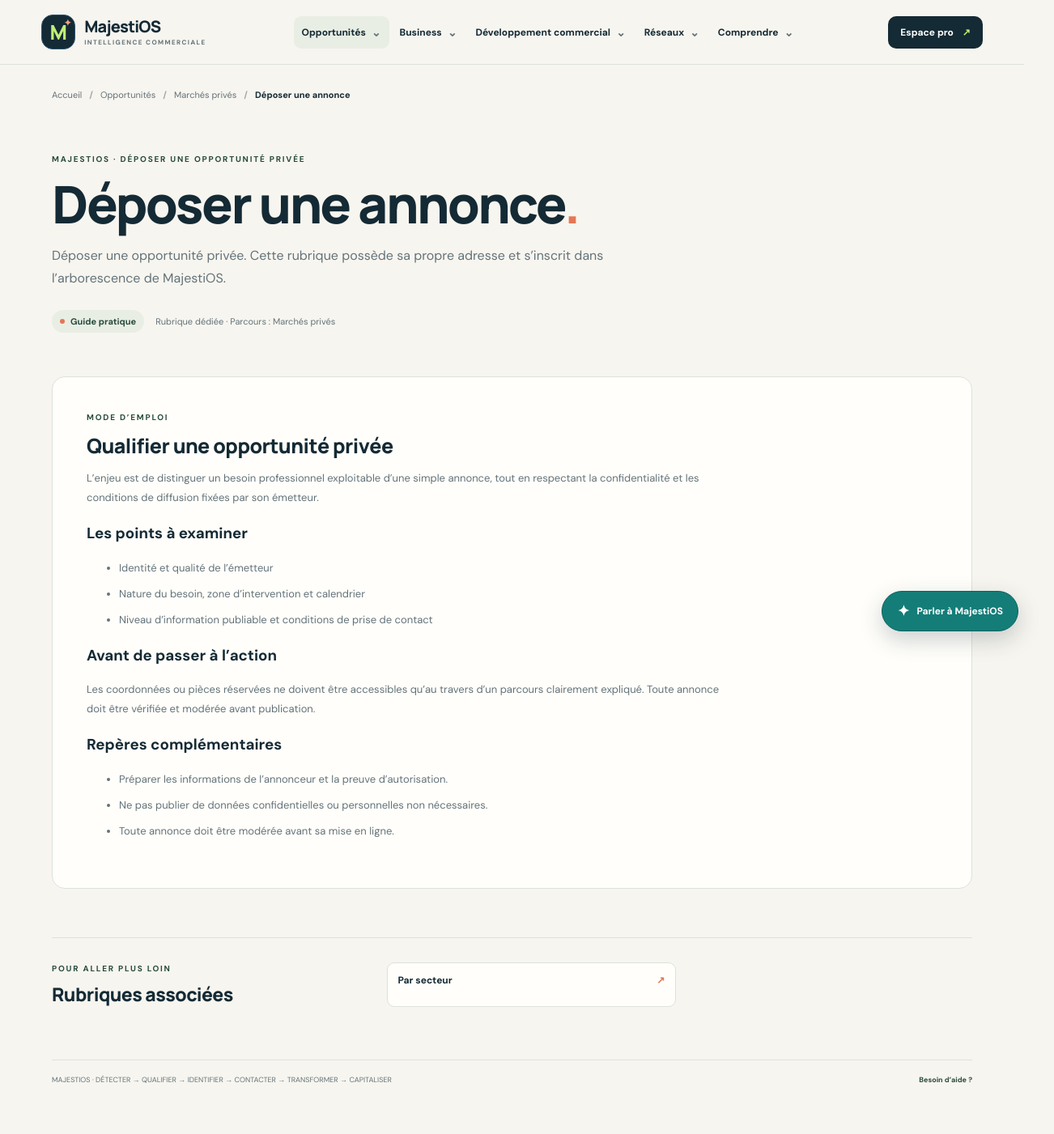
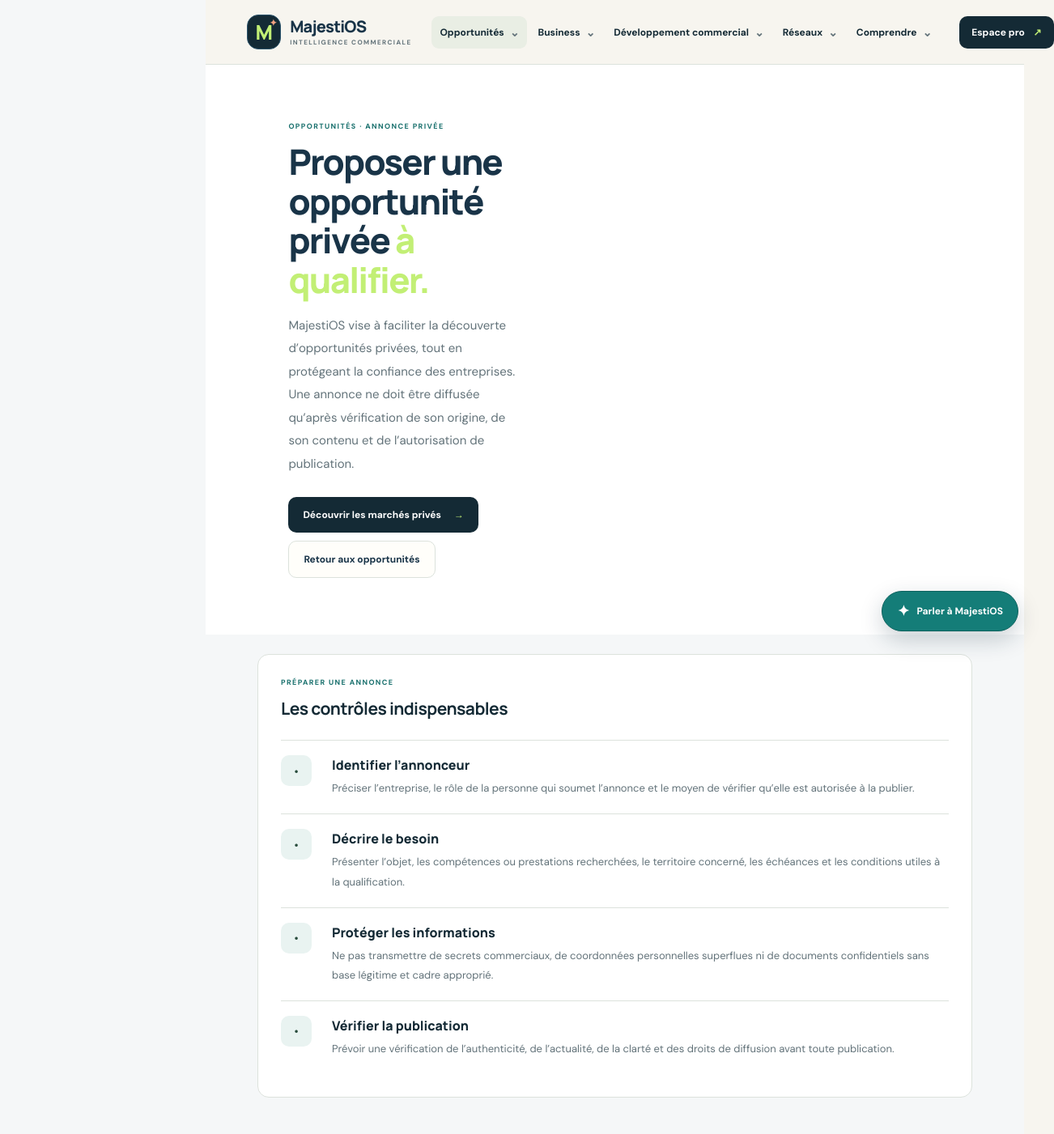
Before and after one commit to Chexpeer/Majestios, a Next.js app: page /opportunites/marches-prives/deposer in a window 1280 px wide. Shown: the top 1401 px of the page at 81% size, 1302 px wide, since content can reach past the window. Built offline with nearby package versions, Linux system fonts and the light colour scheme.

Commit message:
Clarifier le parcours de dépôt des opportunités privées

```diff
--- a/src/app/opportunites/marches-prives/deposer/page.tsx
+++ b/src/app/opportunites/marches-prives/deposer/page.tsx
@@ -1,5 +1,29 @@
-import SiteHub from "@/components/site-hub";
+import Link from "next/link";
+import PublicHeader from "@/components/public-header";
 
-export default function Page() {
-  return <SiteHub pathname="/opportunites/marches-prives/deposer" eyebrow="MAJESTIOS · DÉPOSER UNE OPPORTUNITÉ PRIVÉE" intro="Déposer une opportunité privée. Cette rubrique possède sa propre adresse et s’inscrit dans l’arborescence de MajestiOS." checklist={["Préparer les informations de l’annonceur et la preuve d’autorisation.","Ne pas publier de données confidentielles ou personnelles non nécessaires.","Toute annonce doit être modérée avant sa mise en ligne."]} />;
+export const metadata = {
+  title: "Proposer une opportunité privée — MajestiOS",
+  description: "Comprendre les informations et contrôles nécessaires avant la publication d’une opportunité commerciale privée sur MajestiOS."
+};
+
+const checks = [
+  {title:"Identifier l’annonceur",text:"Préciser l’entreprise, le rôle de la personne qui soumet l’annonce et le moyen de vérifier qu’elle est autorisée à la publier."},
+  {title:"Décrire le besoin",text:"Présenter l’objet, les compétences ou prestations recherchées, le territoire concerné, les échéances et les conditions utiles à la qualification."},
+  {title:"Protéger les informations",text:"Ne pas transmettre de secrets commerciaux, de coordonnées personnelles superflues ni de documents confidentiels sans base légitime et cadre approprié."},
+  {title:"Vérifier la publication",text:"Prévoir une vérification de l’authenticité, de l’actualité, de la clarté et des droits de diffusion avant toute publication."}
+];
+
+export default function DeposerMarchePrivePage() {
+  return <main className="public-site concept-page">
+    <PublicHeader />
+    <section className="how-section concept-hero"><div>
+      <span className="section-label">OPPORTUNITÉS · ANNONCE PRIVÉE</span>
+      <h1>Proposer une opportunité privée <em>à qualifier.</em></h1>
+      <p>MajestiOS vise à faciliter la découverte d’opportunités privées, tout en protégeant la confiance des entreprises. Une annonce ne doit être diffusée qu’après vérification de son origine, de son contenu et de l’autorisation de publication.</p>
+      <div className="hero-actions"><Link className="button-primary" href="/opportunites/marches-prives">Découvrir les marchés privés <span aria-hidden="true">→</span></Link><Link className="button-secondary" href="/opportunites">Retour aux opportunités</Link></div>
+    </div></section>
+    <section className="concept-principles"><span className="section-label">PRÉPARER UNE ANNONCE</span><h2>Les contrôles indispensables</h2><ol className="bodacc-steps">{checks.map((item) => <li key={item.title}><span aria-hidden="true">•</span><div><h3>{item.title}</h3><p>{item.text}</p></div></li>)}</ol></section>
+    <section className="concept-principles"><h2>Publication contrôlée</h2><p>Les annonces privées peuvent contenir des informations sensibles. La publication doit respecter les droits de l’annonceur, les engagements de confidentialité, les règles applicables aux données personnelles et les éventuelles conditions imposées par la source d’origine.</p><p><strong>État actuel :</strong> cette page explique le processus attendu. Le formulaire de dépôt, la vérification d’identité de l’annonceur et la modération intégrée ne sont pas présentés ici comme des services déjà opérationnels. N’envoyez pas de documents confidentiels par cette page.</p><div className="route-actions"><Link className="search-submit concept-cta" href="/opportunites/marches-prives/secteur">Explorer les secteurs ↗</Link><Link className="search-submit concept-cta" href="/faq">Consulter la FAQ ↗</Link></div></section>
+    <footer className="public-footer"><Link className="footer-brand" href="/">MajestiOS</Link><Link href="/opportunites">Opportunités</Link><Link href="/confidentialite">Confidentialité</Link></footer>
+  </main>;
 }
```
